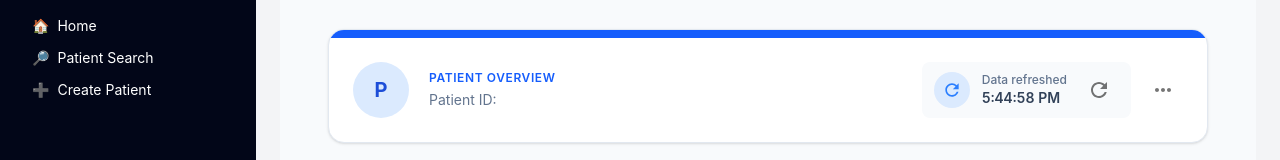
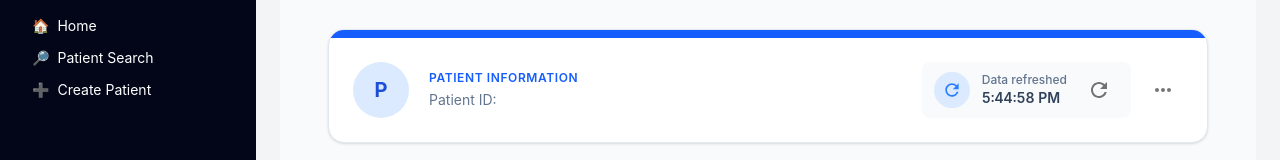
Before and after one commit to davebott-dev/fhir-clinical-dashboard, a React (Vite) app in the folder Client/: page /patient in a window 1280 px wide. Shown: the part 140-300 px from the top of the page. Built offline with nearby package versions, Linux system fonts and the light colour scheme; no server answers.

Commit message:
updated header text

```diff
--- a/Client/src/routes/patientLayout.jsx
+++ b/Client/src/routes/patientLayout.jsx
@@ -96,7 +96,7 @@ function PatientLayout() {
 
           <div className="min-w-0 flex-1">
             <p className="text-xs font-semibold uppercase tracking-wider text-blue-600">
-              Patient Overview
+              Patient Information
             </p>
 
             <h1 className="mt-1 text-2xl font-bold text-slate-900">
```
